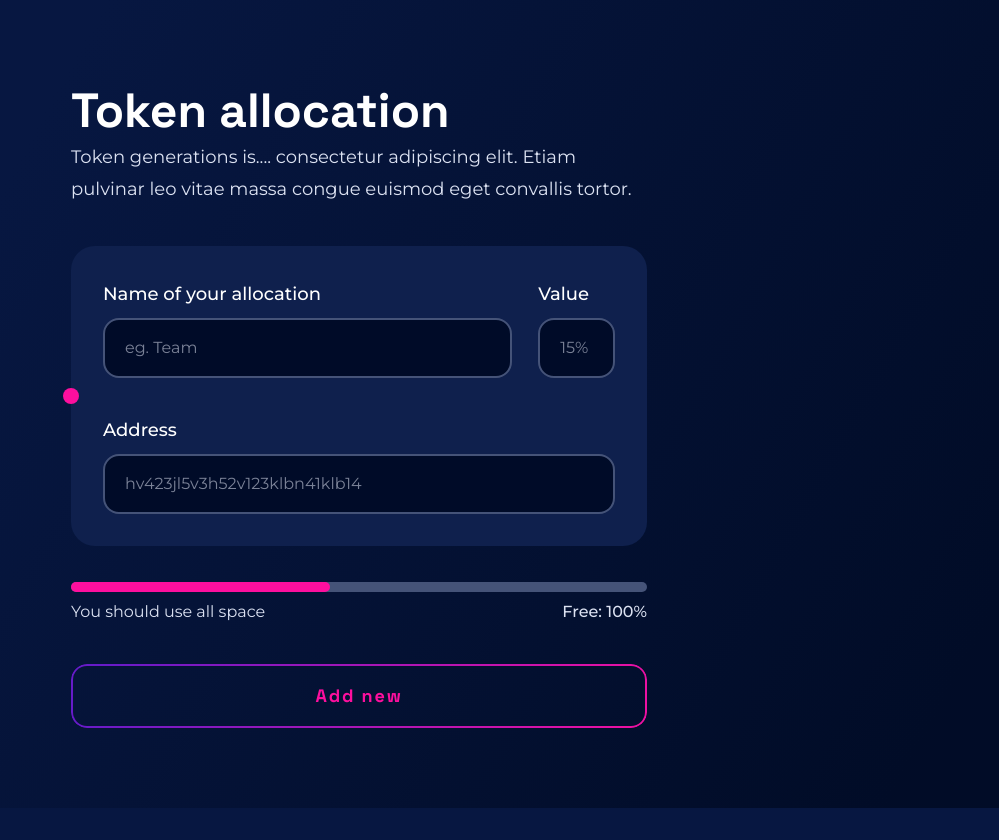
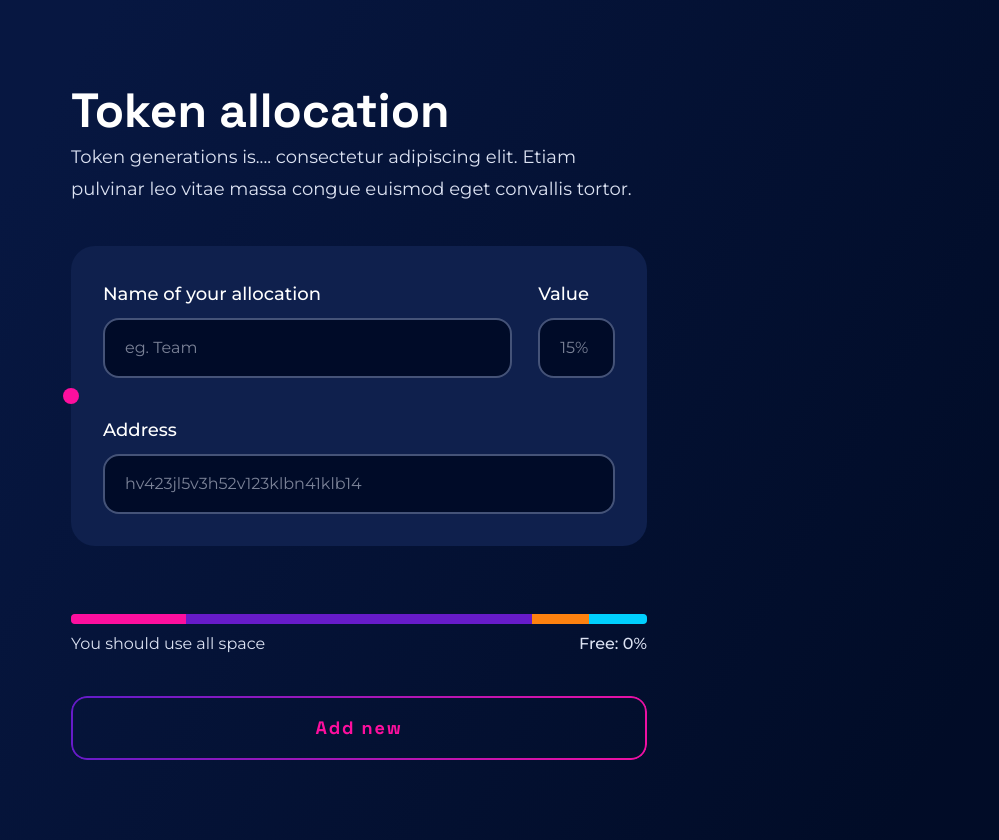
Before and after one commit to atomiklabs/deploycontracts.io, a Next.js app: page /tokenAllocation in a window 1280 px wide. Shown: the whole page, without its empty margins (281-1280 px from the left). Before the commit the page ends 808 px from the top, so only its background shows below. Built offline with nearby package versions, Linux system fonts and the light colour scheme.

Commit message:
add logic to ProgressBar

```diff
--- a/components/ProgressBar.tsx
+++ b/components/ProgressBar.tsx
@@ -1,16 +1,55 @@
-type Props = {
-  progressBarItems: object
-}
+import { useEffect, useState } from 'react'
+import dynamic from 'next/dynamic'
 
-export default function ProgressBar({ progressBarItems }: Props) {
+const data = [
+  { id: 0, name: 'Marketing1', colour: '#FD0F9E', percentage: 20 },
+  { id: 1, name: 'Marketing2', colour: '#671BC9', percentage: 60 },
+  { id: 2, name: 'Marketing3', colour: '#FD810F', percentage: 10 },
+  { id: 2, name: 'Marketing4', colour: '#00D0FE', percentage: 10 },
+]
+
+const ReactTooltip = dynamic(() => import('react-tooltip'), {
+  ssr: false,
+})
+
+export default function ProgressBar() {
+  const [freeSpace, setFreeSpace] = useState<number>(100)
+
+  useEffect(() => {
+    let usedSpace = data.reduce((prev, x) => prev + x.percentage, 0)
+    setFreeSpace(freeSpace - usedSpace)
+  }, [])
+
   return (
-    <section className='flex flex-col gap-y-1'>
-      <div className='w-full bg-[#455378] rounded-full h-2.5'>
-        <div className='bg-[#FD0F9E] h-2.5 rounded-full w-[45%]'></div>
+    <section className='mt-8 flex flex-col gap-y-1'>
+      <div className='w-full bg-[#455378] rounded-full h-2.5 flex flex-row'>
+        {data.map((x, i) => (
+          <div
+            key={x.id}
+            className={`h-2.5 cursor-pointer ${
+              i == 0 ? ' rounded-l-[4px]' : i === data.length - 1 ? 'rounded-r-[4px]' : 'rounded-none'
+            }`}
+            data-for='custom-class'
+            data-tip={x.name}
+            style={{
+              backgroundColor: x.colour,
+              width: `${x.percentage}%`,
+            }}
+          ></div>
+        ))}
+        <ReactTooltip
+          id='custom-class'
+          className='custom-tooltip'
+          textColor='#DCE2F2'
+          backgroundColor='#0F204C'
+          place='top'
+          type='dark'
+          effect='solid'
+        />
       </div>
       <div className='flex flex-row justify-between text-gray-100 text-sm'>
         <div>You should use all space</div>
-        <div className='font-medium'>Free: 100%</div>
+        <div className='font-medium'>Free: {freeSpace}%</div>
       </div>
     </section>
   )
```
